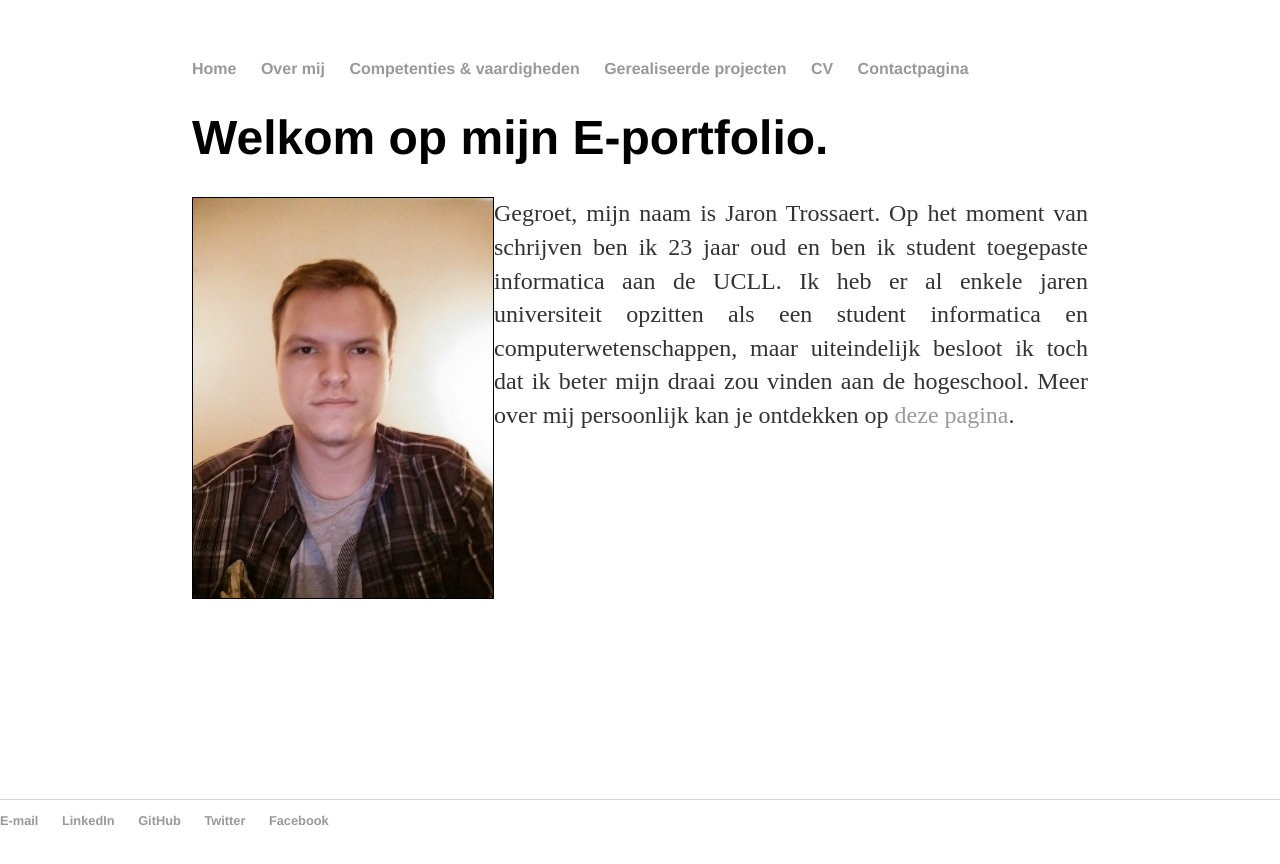
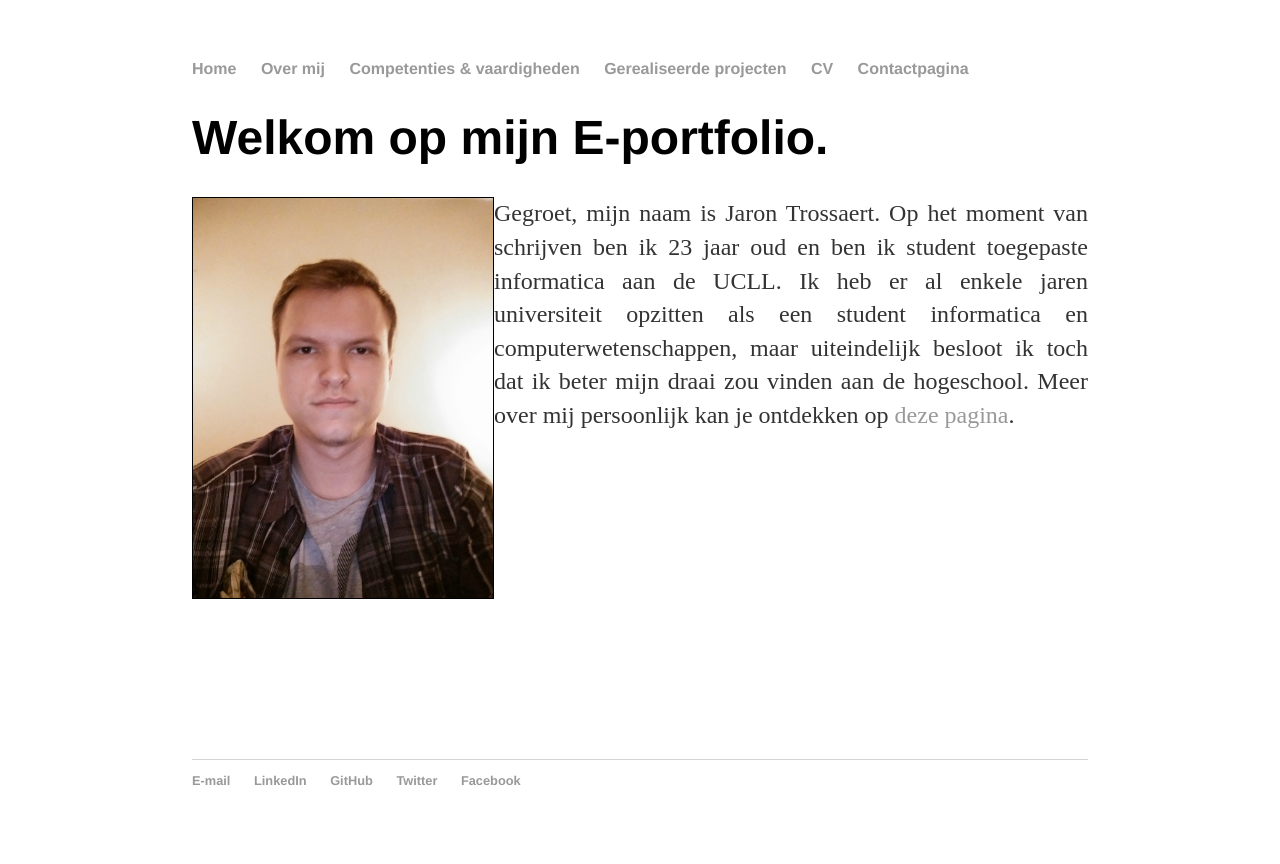
Before and after one commit to Jornax/Jornax.github.io, a Jekyll site: the page built from index.html, in a window 1280 px wide. Shown: the top 864 px of the page. Built offline with Jekyll 4.4.1, drawn with Linux system fonts in a browser that asks for light colours.

Commit message:
Update main.css

```diff
--- a/css/main.css
+++ b/css/main.css
@@ -32,12 +32,6 @@ p {
 footer {
     border-top: 1px solid #d5d5d5;
     font-size: .8em;
-    position: absolute;
-    left: 0;
-    bottom: 0;
-    height: 100px;
-    width: 100%;
-    overflow: hidden;
 }
 
 ul.posts {
```
